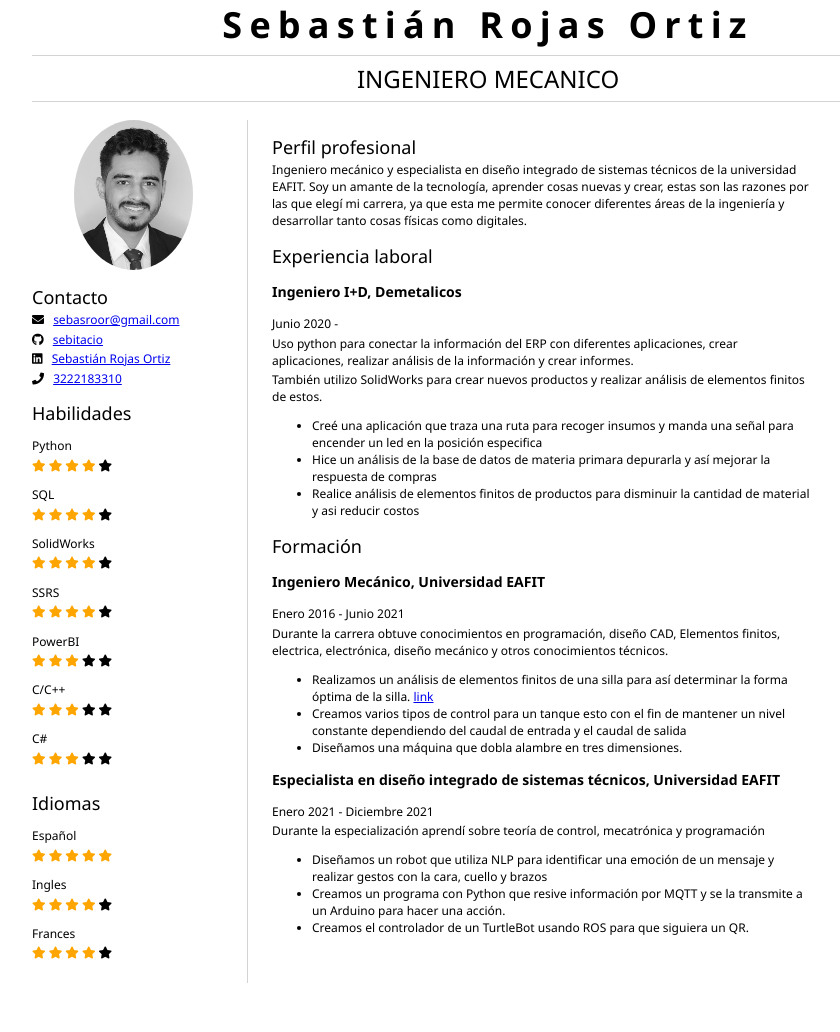
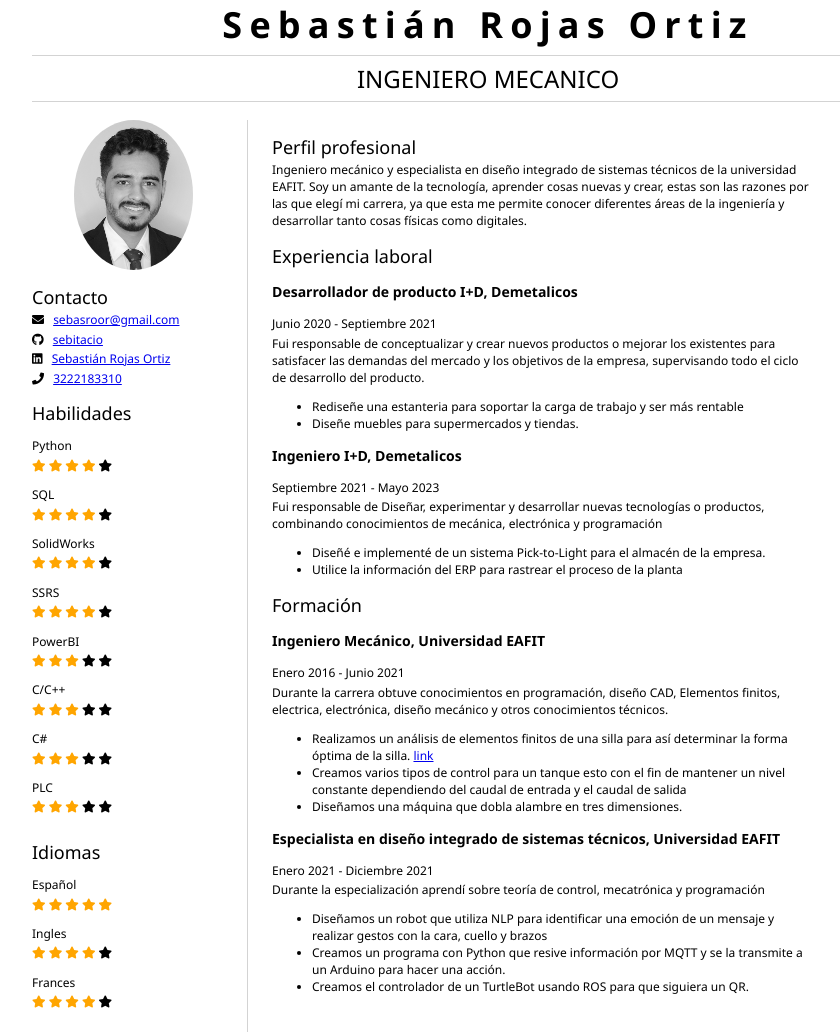
Before and after one commit to sebitacio/resume, a plain HTML site: page resume/index.html in a window 1280 px wide. Shown: the whole page, without its empty margins (152-992 px from the left). Before the commit the page ends 983 px from the top, so only its background shows below. Drawn offline with Linux system fonts and the light colour scheme.

Commit message:
Update index.html

```diff
--- a/resume/index.html
+++ b/resume/index.html
@@ -100,6 +100,14 @@
                         <span class="fa fa-star"></span>
                         <span class="fa fa-star"></span>
                     </li>
+                    <li class="skill">
+                        <p>PLC</p>
+                        <span class="fa fa-star checked"></span>
+                        <span class="fa fa-star checked"></span>
+                        <span class="fa fa-star checked"></span>
+                        <span class="fa fa-star"></span>
+                        <span class="fa fa-star"></span>
+                    </li>
                 </ul>
             </section>
             <section>
@@ -145,27 +153,33 @@
             </section>
             <section>
                 <h2>Experiencia laboral</h2>
+                 <h3><b>Desarrollador de producto I+D, Demetalicos</b></h3>
+                <p class="date">
+                    Junio 2020 - Septiembre 2021
+                </p>
+                <p>
+                    Fui responsable de conceptualizar y crear nuevos productos o mejorar los existentes para satisfacer
+                    las demandas del mercado y los objetivos de la empresa, supervisando todo el ciclo de desarrollo del
+                    producto.
+                </p>
+                <ul>
+                    <li>Rediseñe una estanteria para soportar la carga de trabajo y ser más rentable
+                    </li>
+                    <li>Diseñe muebles para supermercados y tiendas.
+                    </li>
+                </ul>
                 <h3><b>Ingeniero I+D, Demetalicos</b></h3>
                 <p class="date">
-                    Junio 2020 -
+                    Septiembre 2021 - Mayo 2023
                 </p>
                 <p>
-                    Uso python para conectar la información del ERP con diferentes aplicaciones, crear aplicaciones,
-                    realizar análisis de la información y crear informes.
-                </p>
-                <p>
-                    También utilizo SolidWorks para crear nuevos productos y realizar análisis de elementos finitos de
-                    estos.
+                    Fui responsable de Diseñar, experimentar y desarrollar nuevas tecnologías o productos, combinando
+                    conocimientos de mecánica, electrónica y programación
                 </p>
                 <ul>
-                    <li>Creé una aplicación que traza una ruta para recoger insumos y manda una señal para encender un
-                        led en la posición especifica
+                    <li>Diseñé e implementé de un sistema Pick-to-Light para el almacén de la empresa.
                     </li>
-                    <li>Hice un análisis de la base de datos de materia primara depurarla y así mejorar la respuesta de
-                        compras
-                    </li>
-                    <li>Realice análisis de elementos finitos de productos para disminuir la cantidad de material y asi
-                        reducir costos
+                    <li>Utilice la información del ERP para rastrear el proceso de la planta
                     </li>
                 </ul>
             </section>
```
